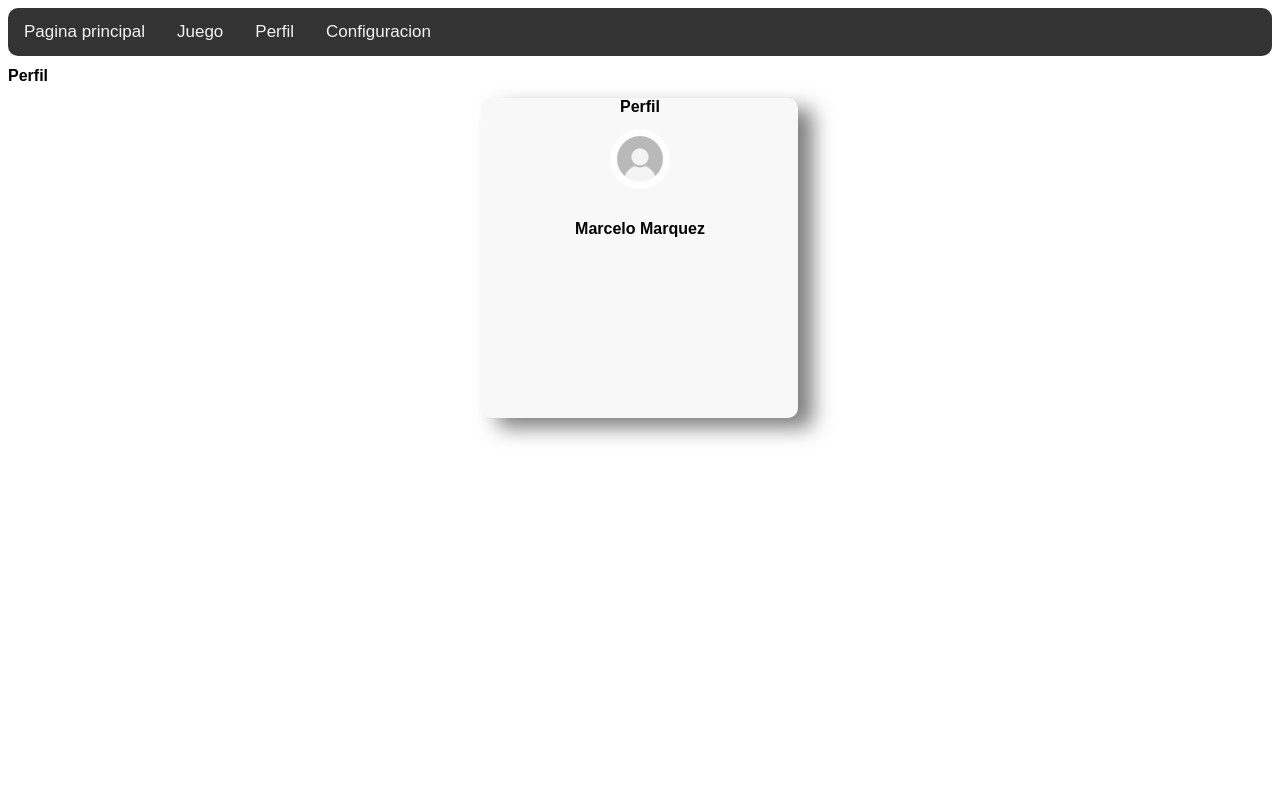
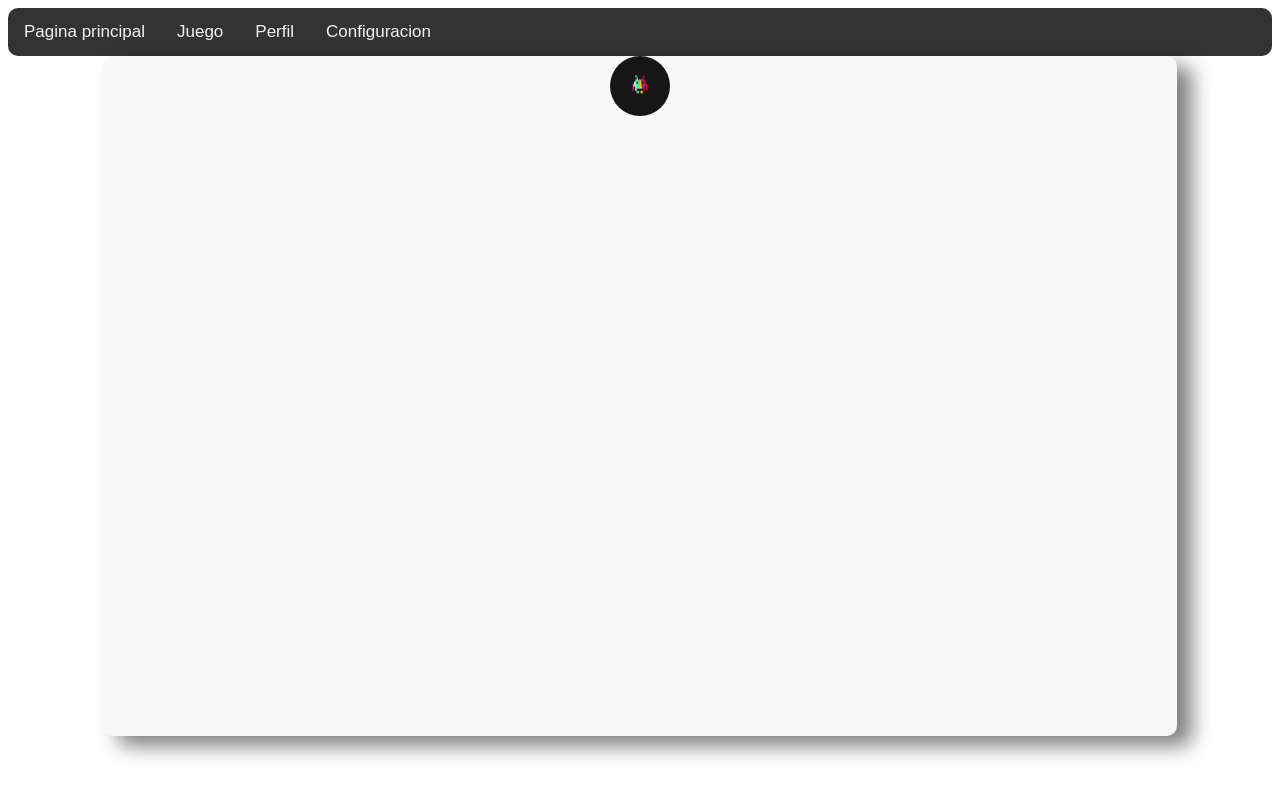
Before and after one commit to dairadriana/TC2005B_Teletubbies, a plain HTML site: page HTML/juego.html in a window 1280 px wide. Drawn offline with Linux system fonts and the light colour scheme.

Commit message:
Mas cambios

```diff
--- a/HTML/Style.css
+++ b/HTML/Style.css
@@ -7,8 +7,8 @@ body, html {
 }
 
  /* fondo de pantalla para pagina de index */
-.fondo-img {
-  background-image: url("./sesion.jpg");
+.fondo-juego-img {
+  background-image: url("./galaga.jpg");
 }
 
 .bg-img {
@@ -191,3 +191,19 @@ td, tr {
 	-moz-box-shadow: 15px 10px 20px rgba(0, 0, 0, 0.5)  ;
 }
 /*Fin de código para box shadow*/
+
+/*Codigo de box shadow*/
+.game-shadow{
+	width: 85%;
+	height: 85%;
+  position: relative;
+  margin:auto;
+  border-radius:10px;
+	background: #F8F8F8;
+	border: solid #FFFFFF 0;
+  text-align: center;
+	box-shadow: 15px 10px 20px rgba(0, 0, 0, 0.5)  ;
+	-webkit-box-shadow: 15px 10px 20px rgba(0, 0, 0, 0.5)  ;
+	-moz-box-shadow: 15px 10px 20px rgba(0, 0, 0, 0.5)  ;
+}
+/*Fin de código para box shadow*/
--- a/HTML/juego.html
+++ b/HTML/juego.html
@@ -12,16 +12,9 @@
             <a href=" ./configuracion.html">Configuracion</a>
         </nav>
 
-        <h1>Perfil</h1>
-        <div id="Perfil" class="box-shadow">
-            <h2>Perfil</h2>
-            <img src="image.jpg" alt="foto de perfil" width="100" height="100">
-            <h5>Marcelo Marquez</h5>
+        <div id="Juego" class="game-shadow">
+            <img src="galaga.jpg" alt="Italian Trulli">
+        </div>
 
-        </div>
-        <div id="Juego">
-
-
-        </div>
     </body>
 </HTML>
```
Also changed, not shown: HTML/galaga.jpg (added).
